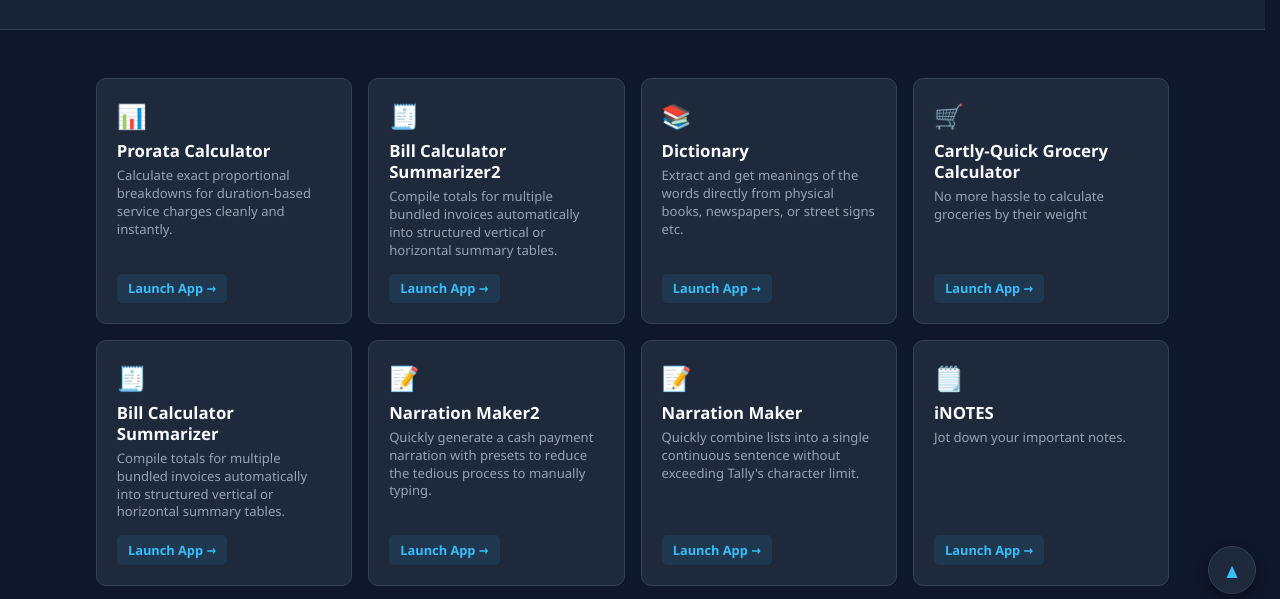
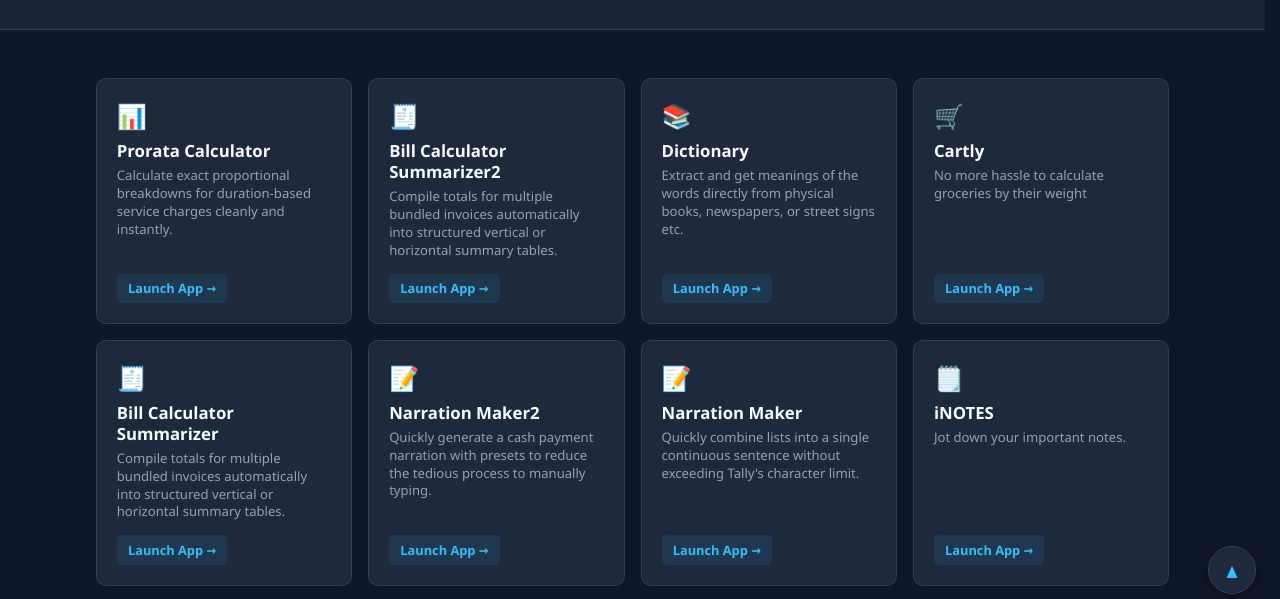
Before and after one commit to hsmait2025/fintech-workflow-toolkit, a plain HTML site: page index.html in a window 1280 px wide. Shown: the part 122-721 px from the top of the page. Drawn offline with Linux system fonts and the light colour scheme.

```diff
--- a/index.html
+++ b/index.html
@@ -505,7 +505,7 @@
             <a href="Cartly/index.html" class="card">
                 <div>
                     <div class="card-icon" aria-hidden="true">🛒</div>
-                    <h2 class="card-title">Cartly-Quick Grocery Calculator</h2>
+                    <h2 class="card-title">Cartly</h2>
                     <p class="card-desc">No more hassle to calculate groceries by their weight</p>
                 </div>
                 <div class="card-btn">Launch App <span class="arrow" aria-hidden="true">→</span></div>
```
